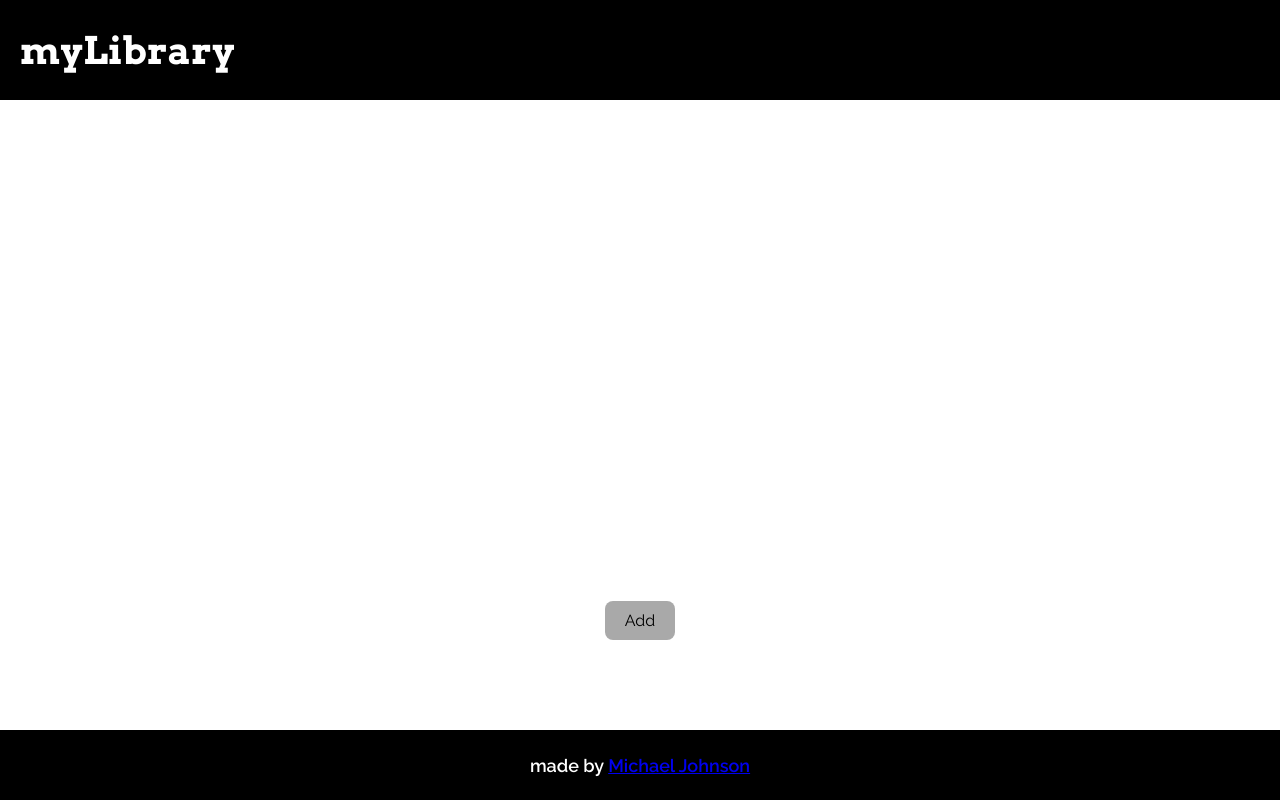
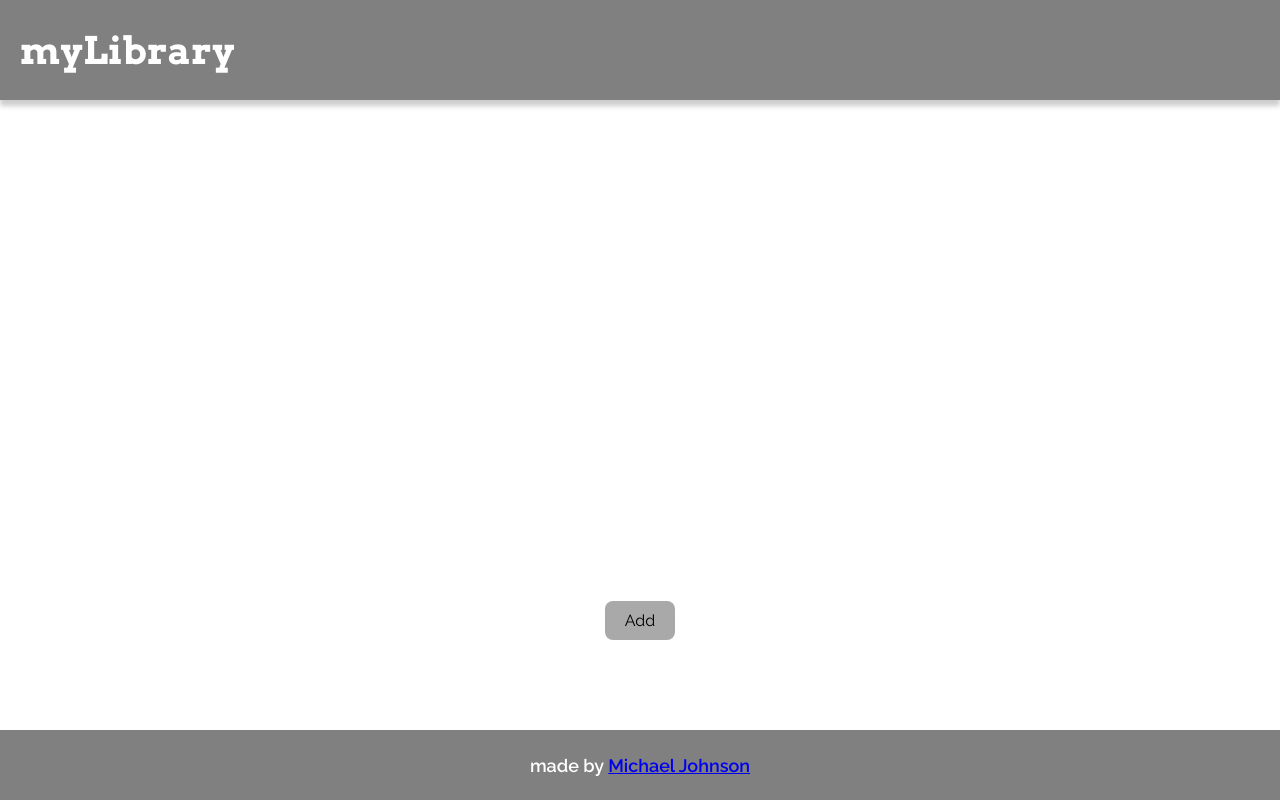
Before and after one commit to mikej321/myLibrary, a plain HTML site: page index.html in a window 1280 px wide. Drawn offline with Linux system fonts and the light colour scheme.

Commit message:
Changed shadows and colors

```diff
--- a/styles/styles.css
+++ b/styles/styles.css
@@ -48,8 +48,9 @@ header {
     display: flex;
     max-width: 100%;
     grid-area: header;
-    background-color: black;
+    background-color: gray;
     color: white;
+    box-shadow: 0px 6px 5px rgb(0, 0, 0, 0.2);
 }
 
 header > h1 {
@@ -198,7 +199,7 @@ footer {
     min-width: 100%;
     height: 7rem;
     display: grid;
-    background-color: black;
+    background-color: gray;
     color: white;
     font-size: 1.8rem;
 }
```
